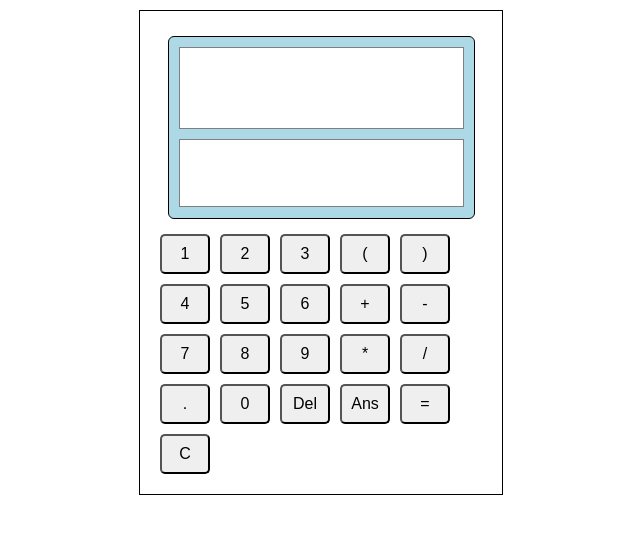
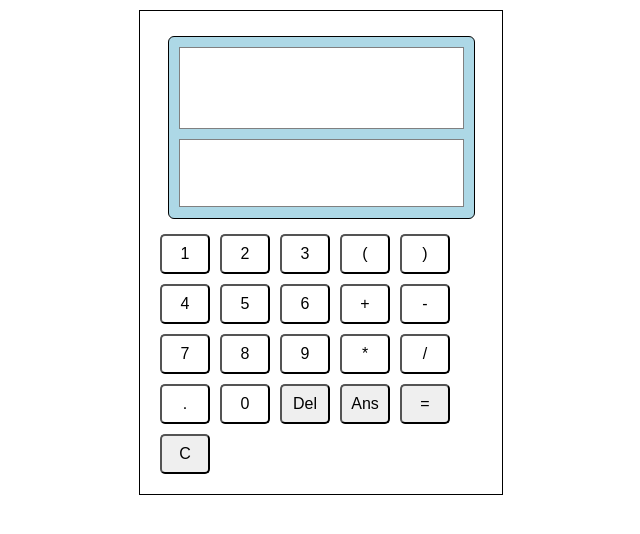
Before and after one commit to wenyuzheng/calculator, a React (Create React App) app: page / in a window 1280 px wide. Shown: the top 534 px of the page, without its empty margins (319-959 px from the left). Built offline with nearby package versions, Linux system fonts and the light colour scheme.

Commit message:
grey buttons for 500ms after clicked

```diff
--- a/src/App.js
+++ b/src/App.js
@@ -1,6 +1,7 @@
 import React from 'react';
 import {useState} from 'react';
 import './App.css';
+import MyButton from './MyButton';
 
 // const MyButton = ({number, handler}) => {
 //   return (
@@ -37,19 +38,15 @@ import './App.css';
 
 
 // Work To Do:
-// 1. complete two tasks written in the code
-// 2. adjust display using css
+// 1. Get all buttons to turn grey on click
+// 2. Make Ans button work
+// 3. Use display grid for css
 
 //Improvement:
 // 1. Handlers can be used directly in onClick
-// 2. add C button to clear [complete]
+// 2. Make hotkeys (ie press on keybroad)
 
 const App = () => {
-  const MyButton = (props) => {
-    return (
-      <button onClick={() => onClickHandler(props.number)}>{props.number}</button>
-    )
-  }
 
   const [stateValue, setStateValue] = useState("");
 
@@ -72,9 +69,6 @@ const App = () => {
   }
 
   const answerHandler = () => {
-    // Work To Do: Ans button handler
-    // Create variable to store current answer
-    // Next answer then overwirtes
   }
 
   const clearHandler = () => {
@@ -94,9 +88,15 @@ const App = () => {
 
       <div>
         <div>
-            {numbers.map((num) => {
+            {numbers.map((number) => {
+              const myButtonProps = {
+                number,
+                "key": number,
+                onClickHandler
+                // onClickHandler: onClickHandler
+              }
               return (
-                <MyButton number={num} key={num} />
+                <MyButton {...myButtonProps}/>
               )
             })}
 
--- /dev/null
+++ b/src/MyButton.js
@@ -0,0 +1,37 @@
+import React, { useState, useEffect } from 'react';
+
+const MyButton = ({ number, onClickHandler }) => {
+
+    const [clicked, setClicked] = useState(false);
+
+    useEffect(() => {
+        if (clicked) {
+            setTimeout(() => {setClicked(false)}, 500)
+        }
+    }, [clicked]);
+
+    const buttonHandler = () => {
+        onClickHandler(number);
+        setClicked(true);
+    }
+
+    const backgroundColor = clicked ? "darkgrey" : "white";
+    const style = { backgroundColor };
+
+    return (
+        <button onClick={buttonHandler} style={style}>{number}</button>
+    )
+}
+
+// const MyButton = ({ number, onClickHandler }) => <button onClick={() => onClickHandler(number)}>{number}</button>
+
+// export default ({ number, onClickHandler }) => <button onClick={() => onClickHandler(number)}>{number}</button>
+
+
+// function MyButton({ number, onClickHandler }) {
+//     return (
+//          <button onClick={() => onClickHandler(number)}>{number}</button>
+//     )
+// }
+
+export default MyButton;
```
